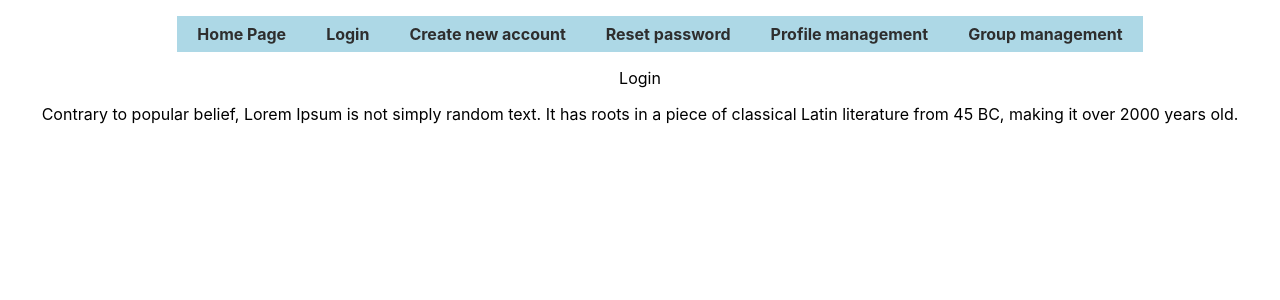
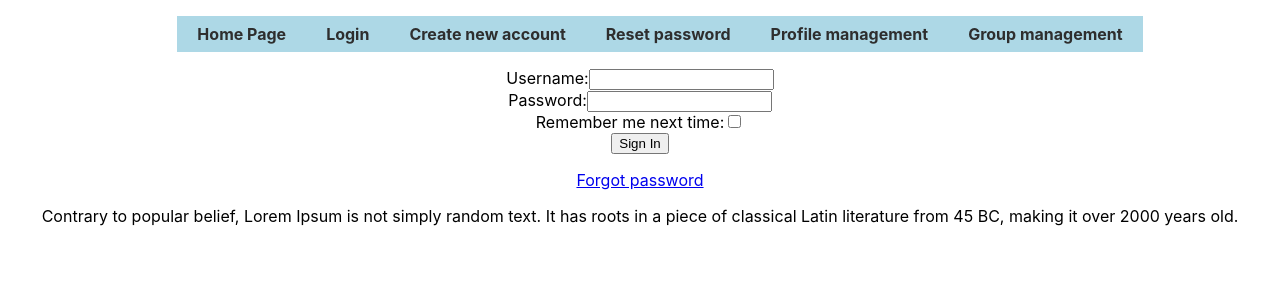
Before and after one commit to bykytadev/React-GroupManagement, a React (Create React App) app: page /login in a window 1280 px wide. Shown: the top 300 px of the page. Built offline with nearby package versions, Linux system fonts and the light colour scheme.

Commit message:
done localStorage & sessionStorage

```diff
--- a/src/components/Login.tsx
+++ b/src/components/Login.tsx
@@ -1,7 +1,94 @@
-import React from 'react'
+import React, { useState } from 'react';
+import axios from 'axios';
+import Storage from 'storage/StorageCache'
 
 export default function Login() {
+  const [username, setUsername] = useState('');
+  const [password, setPassword] = useState('');
+  const [rememberMe, setRememberMe] = useState(false);
+
+  const handleUsernameChange = (event: React.ChangeEvent<HTMLInputElement>) => {
+    setUsername(event.target.value);
+  };
+
+  const handlePasswordChange = (event: React.ChangeEvent<HTMLInputElement>) => {
+    setPassword(event.target.value);
+  };
+
+  const handleForgotPasswordClick = () => {
+    window.location.href = 'http://localhost:3000/reset-password';
+  };
+
+  const handleRememberMeChange = (event: React.ChangeEvent<HTMLInputElement>) => {
+    setRememberMe(event.target.checked);
+  };
+
+  const handleSignInSubmit = (event: React.FormEvent<HTMLFormElement>) => {
+    event.preventDefault();
+
+    if (username.trim() === '') {
+      alert('Please enter a username');
+      return;
+    }
+
+    if (password.trim() === '') {
+      alert('Please enter a password');
+      return;
+    }
+
+    const storage = rememberMe ? localStorage : sessionStorage;
+
+    const loginDataString = storage.getItem('loginData');
+    if (loginDataString) {
+      const loginData = JSON.parse(loginDataString);
+      const { firstName, isRememberMe, role, status, userName, email, lastName, token } = loginData;
+      console.log(firstName, isRememberMe, role, status, userName, email, lastName, token);
+    }
+    axios.get(`http://localhost:8080/api/v1/login?username=${username}&password=${password}`)
+      .then(response => {
+        console.log(response);
+        const { firstName, lastName, role, status, userName, email, token } = response.data;
+        const loginData = {
+          isRememberMe: rememberMe,
+          token,
+          firstName,
+          lastName,
+          role,
+          status,
+          userName,
+          email,
+        };
+
+        storage.setItem('loginData', JSON.stringify(loginData));
+      })
+      .catch(error => {
+        alert('Login failed. Please check your username and password.');
+        console.log(error);
+      });
+  };
+
   return (
-    <div>Login</div>
-  )
+    <div>
+      <form onSubmit={handleSignInSubmit}>
+        <div>
+          <label htmlFor="username">Username:</label>
+          <input type="text" id="username" value={username} onChange={handleUsernameChange} />
+        </div>
+        <div>
+          <label htmlFor="password">Password:</label>
+          <input type="password" id="password" value={password} onChange={handlePasswordChange} />
+        </div>
+        <div>
+          <label htmlFor="rememberMe">Remember me next time:</label>
+          <input type="checkbox" id="rememberMe" checked={rememberMe} onChange={handleRememberMeChange} />
+        </div>
+        <div>
+          <button type="submit">Sign In</button>
+          <p>
+            <a href="http://localhost:3000/reset-password">Forgot password</a>
+          </p>
+        </div>
+      </form>
+    </div>
+  );
 }
--- /dev/null
+++ b/src/storage/StorageCache.ts
@@ -0,0 +1,91 @@
+type User = {
+  firstname: string;
+  lastname: string;
+  username: string;
+  email: string;
+  role: string;
+  status: string;
+};
+
+const isRememberMe = (): boolean => {
+  if (localStorage.getItem("isRememberMe") !== null) {
+    return JSON.parse(localStorage.getItem("isRememberMe") || 'false');
+  }
+  return true;
+}
+
+const setRememberMe = (isRemember: boolean): void => {
+  localStorage.setItem("isRememberMe", JSON.stringify(isRemember));
+}
+
+const setItem = (key: string, value: string): void => {
+  if (isRememberMe()) {
+    localStorage.setItem(key, value);
+  } else {
+    sessionStorage.setItem(key, value);
+  }
+}
+
+const getItem = (key: string): string | null => {
+  if (isRememberMe()) {
+    return localStorage.getItem(key);
+  }
+  return sessionStorage.getItem(key);
+}
+
+const removeItem = (key: string): void => {
+  if (isRememberMe()) {
+    localStorage.removeItem(key);
+  } else {
+    sessionStorage.removeItem(key);
+  }
+}
+
+const setToken = (token: string): void => {
+  setItem("token", token);
+}
+
+const removeToken = (): void => {
+  removeItem("token");
+}
+
+const getToken = (): string | null => {
+  return getItem("token");
+}
+
+const isAuth = (): boolean => {
+  return getToken() !== null;
+}
+
+const setUserInfo = (user: User): void => {
+  setItem("firstname", user.firstname);
+  setItem("lastname", user.lastname);
+  setItem("username", user.username);
+  setItem("email", user.email);
+  setItem("role", user.role);
+  setItem("status", user.status);
+}
+
+const getUserInfo = (): User | null => {
+  return {
+    "firstname": getItem("firstname") || "",
+    "lastname": getItem("lastname") || "",
+    "username": getItem("username") || "",
+    "email": getItem("email") || "",
+    "role": getItem("role") || "",
+    "status": getItem("status") || "",
+  };
+}
+
+const removeUserInfo = (): void => {
+  removeItem("firstname");
+  removeItem("lastname");
+  removeItem("username");
+  removeItem("email");
+  removeItem("role");
+  removeItem("status");
+};
+
+// export
+const Storage = { isRememberMe, setRememberMe, setToken, getToken, removeToken, isAuth, setUserInfo, getUserInfo, removeUserInfo };
+export default Storage;
```
